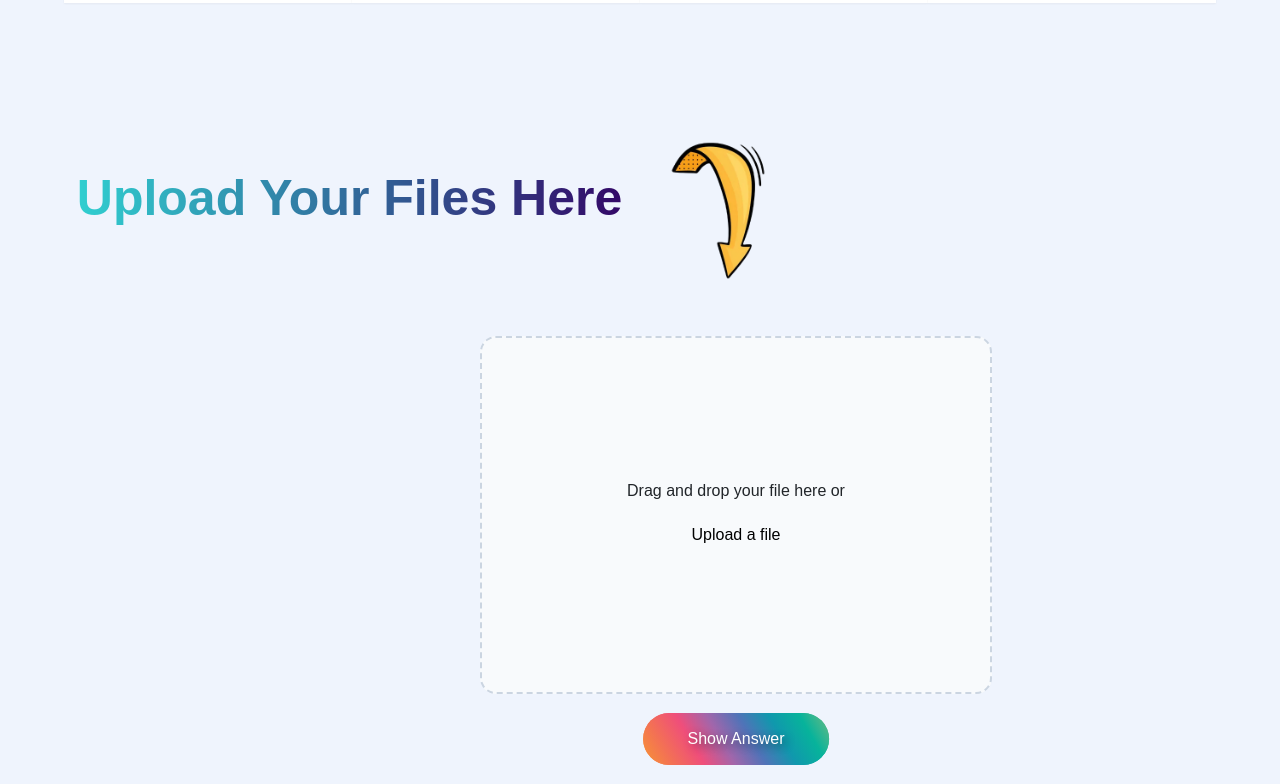
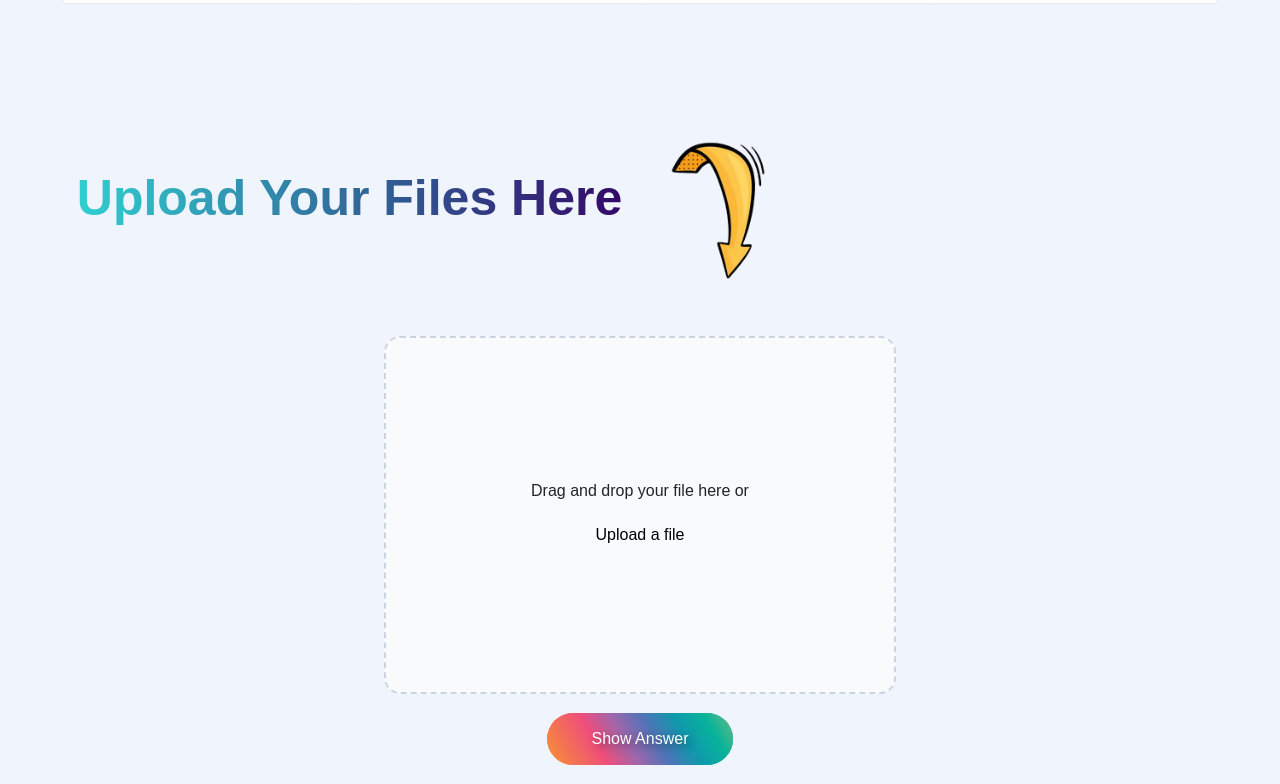
Before and after one commit to somyasubham9/codecrib, a React (Create React App) app: page /check in a window 1280 px wide. Shown: the part 765-1549 px from the top of the page. Built offline with nearby package versions, Linux system fonts and the light colour scheme; no server answers.

Commit message:
Update DragDropFile.css

```diff
--- a/src/DragDropFile.css
+++ b/src/DragDropFile.css
@@ -6,7 +6,7 @@
     position: relative;
     /* padding: 5%; */
     /* margin-top: 15rem; */
-    margin-left: 30rem;
+    margin:0 auto;
     display: flex;
     flex-direction: column;
     /* align-items: center; */
```
